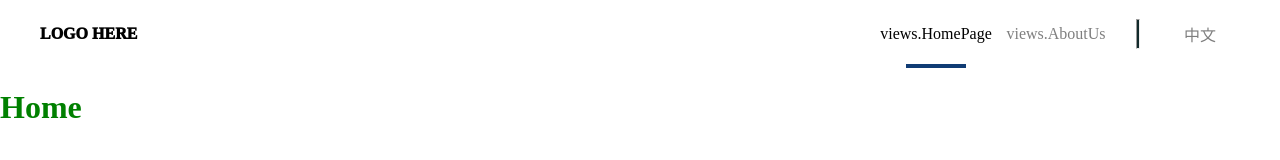
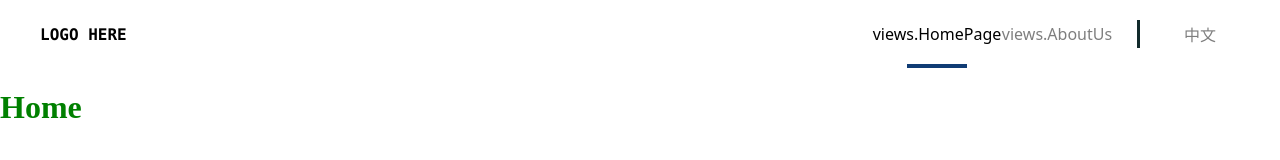
Before and after one commit to BAID-CSClub/baid-website-next, a Vue app: page / in a window 1280 px wide. Shown: the top 160 px of the page. Built offline with nearby package versions, Linux system fonts and the light colour scheme.

Commit message:
Fix bug
1. `font-sans` not `font-sans-serif`
2. Disable the default border for <hr>

```diff
--- a/src/components/DesktopHeader.vue
+++ b/src/components/DesktopHeader.vue
@@ -1,11 +1,12 @@
 <template>
-  <header class="w-screen h-17 bg-white flex justify-between items-center transition-colors"
+  <header class="w-screen h-17 bg-white flex justify-between items-center transition-colors font-sans"
     :class="{ 'bg-transparent': $route.meta.navigation_transparent }">
-    <span class="m-l-10 font-1000">LOGO HERE</span>
+    <!-- TODO: Replace with our logo (SVG recommend) -->
+    <span class="m-l-10 font-1000 font-mono">LOGO HERE</span>
     <div class="flex h-full m-r-10 items-center">
       <ul class="flex list-none p-0 relative h-full m-0" v-on:mouseleave="showBlock = false">
         <li v-for="(route, index) in routes" v-bind:key="route.name" v-on:mouseover="onHover(index)"
-          class="flex items-center justify-center w-30 h-full font-sans-serif font-500 text-16px margin-left-right-10px">
+          class="flex items-center justify-center w-30 h-full font-500 text-16px margin-left-right-10px">
           <router-link :to="route.path" class="
                     decoration-none
                     color-black
@@ -21,7 +22,7 @@
         <div class="absolute w-15 h-1 bg-#103C74 z-10 bottom-0 translate-x-1/2 transition-opacity"
           :style="{ left: lineLeft }" :class="{ 'opacity-0': !lineLeft || !showLine }"></div>
       </ul>
-      <hr class="h-7 w-2px m-y-0 m-x-5 bg-#122A2B" />
+      <hr class="h-7 w-3px m-y-0 m-x-5 bg-#122A2B border-none" />
       <p class="w-20 text-center font-500 opacity-50 hover:opacity-100 active:opacity-60 cursor-pointer select-none">
         <transition mode="out-in" name="fast-fade">
           <span v-if="$i18n.locale === 'zh'" v-on:click="setLocale('en')">English</span>
```
